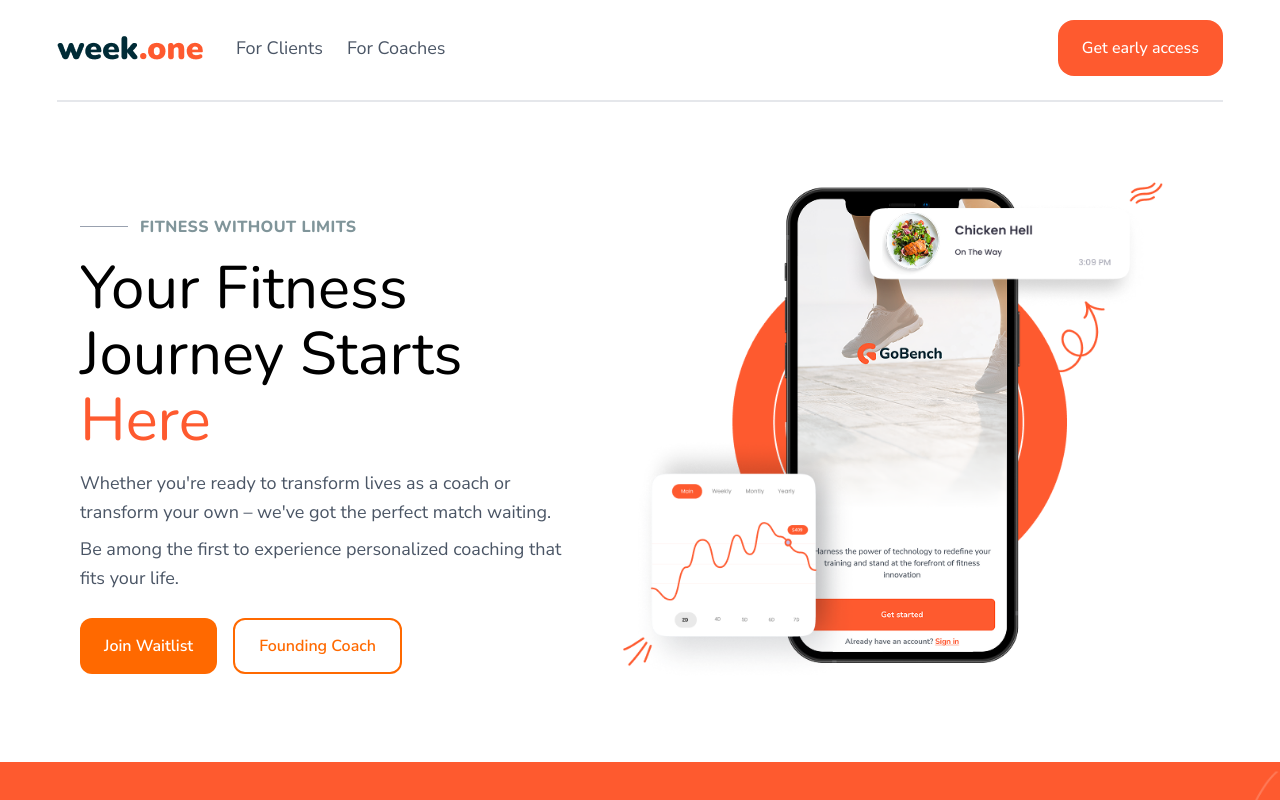
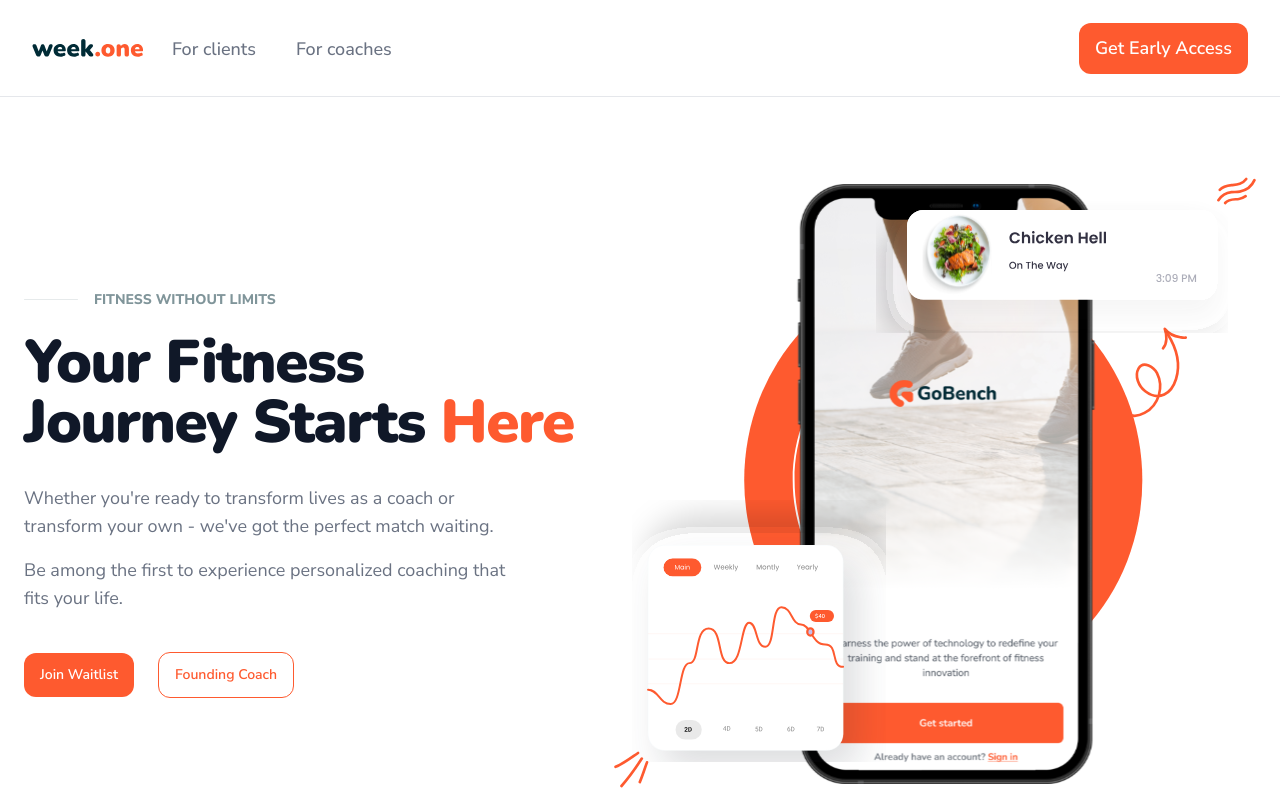
Before and after one commit to WRalak/weekone, a Next.js app: page / in a window 1280 px wide. Shown: the top 800 px of the page. Built offline with nearby package versions, Linux system fonts and the light colour scheme.

Commit message:
updated the paddings

```diff
--- a/app/components/Coaches.tsx
+++ b/app/components/Coaches.tsx
@@ -28,7 +28,7 @@ export default function Dashboard() {
   ];
 
   return (
-    <section className="w-full max-w-[1250px] mx-auto flex flex-col lg:flex-row lg:items-start justify-between px-4 lg:px-20 xl:px-6 py-12 gap-10 lg:gap-16">
+    <section className="w-full max-w-[1250px] mx-auto flex flex-col lg:flex-row lg:items-start justify-between px-6  py-12 gap-10 lg:gap-16">
       {/* LEFT SIDE */}
       <div className="flex-1">
         {/* Heading */}
--- a/app/components/CtaSection.tsx
+++ b/app/components/CtaSection.tsx
@@ -20,7 +20,7 @@ export default function CtaSection() {
   };
 
   return (
-    <div className="w-full px-6 sm:px-6 lg:px-20 mt-10">
+    <div className="w-full px-6 px-6  mt-10">
       <section className="relative w-full max-w-[1214px] min-h-[280px] h-auto md:h-[280px] rounded-2xl overflow-hidden mx-auto">
         {/* Background image */}
         <Image
@@ -36,7 +36,7 @@ export default function CtaSection() {
 
         {/* Content */}
         <div className="relative z-10 h-full flex flex-col justify-center items-center md:items-start px-6 sm:px-10 lg:px-16 py-8 md:py-0 text-white text-center md:text-left">
-          <p className="font-nunito font-[800]  text-[32px] leading-[36px]  leading-tight   font-extrabold sm:text-5xl md:text-6xl lg:text-[70px]  mb-6">
+          <p className="font-nunito font-[800]  text-[32px] leading-[36px]  leading-tight   font-extrabold text-6xl md:text-6xl   mb-6">
             Your Fitness Journey Awaits
           </p>
 
--- a/app/components/Footer.tsx
+++ b/app/components/Footer.tsx
@@ -4,14 +4,14 @@ import Link from "next/link";
 export default function Footer() {
   return (
     <footer className="bg-white text-gray-800 mt-20">
-      <div className="max-w-7xl mx-auto px-6  lg:px-20 py-8">
+      <div className="max-w-7xl mx-auto px-6 py-8">
         {/* Top Row */}
         <div className="flex flex-col md:flex-row justify-between items-start md:items-center">
           {/* Logo */}
-          <div className="mb-6 md:mb-0">
+          <div className="mb-6 md:mb-0 px-">
             <Link href="/" className="flex-shrink-0">
               <Image
-                src="/Logo.png"
+                src="/Logo.svg"
                 alt="logo"
                 width={147}
                 height={42}
@@ -21,7 +21,7 @@ export default function Footer() {
           </div>
 
           {/* Links */}
-          <div className="flex flex-col sm:flex-row space-y-4 sm:space-y-0 sm:space-x-8 text-sm text-gray-600">
+          <div className="flex flex-col sm:flex-row space-y-4 sm:space-y-0 sm:space-x-8 text-[18px] text-gray-600">
             <a href="#privacy" className="hover:text-gray-800 transition-colors">
               Privacy Policy
             </a>
@@ -34,7 +34,7 @@ export default function Footer() {
         {/* Divider */}
         <div className="border-t border-gray-300 mt-6 pt-6">
           {/* Bottom Row */}
-          <p className="text-sm font-medium text-gray-500 text-center md:text-left">
+          <p className="text-[18px] font-medium text-gray-500 text- md:text-left">
             © {new Date().getFullYear()} weekone. All rights reserved.
           </p>
         </div>
--- a/app/components/Hero.tsx
+++ b/app/components/Hero.tsx
@@ -1,61 +1,63 @@
-"use client";
-import Image from "next/image";
+'use client'
 
-export default function Hero() {
+import { useState } from 'react'
+import { Dialog, DialogPanel } from '@headlessui/react'
+
+const navigation = [
+  { name: 'Product', href: '#' },
+  { name: 'Features', href: '#' },
+  { name: 'Marketplace', href: '#' },
+  { name: 'Company', href: '#' },
+]
+
+export const Hero = () => {
+  const [mobileMenuOpen, setMobileMenuOpen] = useState(false)
+
   return (
-    <section className="w-full bg-white mb-20 lg:mb-20 px-6 lg:px-20 xl:px-20 ">
-      <div className="max-w-[1214px] mx-auto flex flex-col lg:flex-row items-center lg:justify-between relative">
+    <div className="bg-white">
+      <div className="relative isolate">
+        <div className="mx-auto max-w-7xl px-6 py-20 lg:flex lg:items-center lg:gap-x-10">
+          <div className="mx-auto max-w-xl lg:mx-0 lg:flex-auto">
+            <div className="flex">
+              <div className="relative flex items-center gap-x-4 bg-white text-sm/6 text-gray-600 ">
+                <img src="dash.svg" alt="" />
+                <a href="#" className="flex items-center gap-x-1 font-extrabold text-[#80959A] uppercase">
+                  <span aria-hidden="true" className="absolute inset-0" />
+                  FITNESS WITHOUT LIMITS
 
-        {/* Left Section - Centered on small screens */}
-        <div className="flex flex-col mt-6  items-center lg:items-start w-full lg:w-[50%] text-center lg:text-left">
-          <div className="flex items-center justify-center lg:justify-start w-full mb-">
-            {/* HR only on mobile */}
-            <hr className="w-12 border-t border-gray-400 mr-3 lg:" />
-            <p className="hero-pretext font-extrabold text-[#80959A] text-base uppercase tracking-wide">
-              FITNESS WITHOUT LIMITS
-            </p>
+                </a>
               </div>
-
-          <h1 className="md:text-[60px] text-[60px] font-nunito lg:text-[60px] mt-4 leading-tight lg:leading-[1.1]">
-            Your Fitness <br className="hidden lg:block" />
+            </div>
+            <h1 className="mt-5 text-6xl font-black tracking-tight text-pretty text-gray-900">
+              Your Fitness<br />
               Journey Starts <span className="text-[#FE5A2F]">Here</span>
             </h1>
-
-          {/* Paragraphs */}
-          <p className="mt-4 text-gray-600 text-[18px] leading-relaxed hidden md:block">
-            Whether you&apos;re ready to transform lives as a coach or <br /> transform your
-            own – we&apos;ve got the perfect match waiting.
+            <p className="mt-8 text-lg font-normal text-pretty text-gray-500">
+                Whether you&apos;re ready to transform lives as a coach or <br /> transform your own - we&apos;ve got the perfect match waiting.
             </p>
-
-          <p className="mt-2 text-sm md:text-[18px] text-gray-600 leading-relaxed">
-            Be among the first to experience personalized coaching that
-            <br className="hidden sm:block" /> fits your life.
+            <p className="mt-4 text-lg font-normal text-pretty text-gray-500">
+                Be among the first to experience personalized coaching that<br /> fits your life.
             </p>
-
-          {/* Buttons */}
-          <div className="flex flex-col sm:flex-row gap-4 mt-6 justify-center lg:justify-start w-full">
-            <button className="bg-orange-500 cursor-pointer text-white px-6 py-3 sm:px-6 sm:py-4 rounded-xl font-semibold hover:bg-orange-600 transition w-full sm:w-auto">
-              Join Waitlist
+            <div className="mt-10 flex items-center gap-x-6">
+            <button
+                type="button"
+                className="hidden sm:block relative items-center gap-x-1.5 rounded-xl bg-[#FE5A2F] px-4 py-3 text-sm font-semibold text-white hover:bg-[#FE5A2F]/80 focus-visible:outline-2 focus-visible:outline-offset-2 focus-visible:outline-[#FE5A2F] capitalize cursor-pointer"
+              >
+                Join waitlist
               </button>
-
-            <button className="border-2 border-orange-500 text-orange-500 px-6 py-3 rounded-xl font-semibold hover:bg-orange-50 transition hidden md:block cursor-pointer w-full sm:w-auto">
-              Founding Coach
+              <button
+                type="button"
+                className="hidden sm:block relative items-center gap-x-1.5 rounded-xl bg-white px-4 py-3 text-sm font-semibold text-[#FE5A2F]  border-[#FE5A2F] border-[1.5px] focus-visible:outline-2 focus-visible:outline-offset-2 focus-visible:outline-[#FE5A2F] capitalize cursor-pointer"
+              >
+                Founding coach
               </button>
             </div>
           </div>
-
-        {/* Right Section */}
-        <div className="relative  lg:mt-0 w-full lg:w-[680px] h-[607px] sm:h-[500px] flex justify-center">
-          <Image
-            src="/Hero.png"
-            alt="Phone"
-            width={680}
-            height={607}
-            className="object-contain"
-            priority
-          />
+          <div className="mt-16 sm:mt-24 lg:mt-0 lg:shrink-0 lg:grow">
+            <img alt="" src="app-screenshot.svg" className="w-full h-full object-contain" />
           </div>
         </div>
-    </section>
-  );
+      </div>
+    </div>
+  )
 }
--- a/app/components/Navbar.tsx
+++ b/app/components/Navbar.tsx
@@ -1,91 +1,97 @@
-"use client";
-import Image from "next/image";
-import Link from "next/link";
-import { useState } from "react";
-import { FiX } from "react-icons/fi";
-import { RiMenu3Line } from "react-icons/ri";
+import { Disclosure, DisclosureButton, DisclosurePanel } from '@headlessui/react'
+import { Cancel01Icon, Menu11Icon } from '@hugeicons-pro/core-twotone-rounded'
+import { HugeiconsIcon } from '@hugeicons/react'
 
-export default function Navbar() {
-  const [isOpen, setIsOpen] = useState(false);
+interface Link {
+  name: string
+  href: string
+}
 
+const links: Link[] = [
+  { name: "For clients", href: "/#" },
+  { name: "For coaches", href: "/#" }
+]
+
+export const Navbar = () => {
   return (
-    <nav className="top-0 left-0 w-full bg-white z-50">
+    <Disclosure as="nav" className="relative bg-white">
+      <div className="mx-auto max-w-7xl px-4  border-b border-gray-200 py-4 sm:px-6 lg:px-8">
+        <div className="flex h-16 justify-between">
+          {/* Left side: Logo + Links */}
+          <div className="flex">
+            {/* Logo */}
+            <div className="flex shrink-0 items-center">
+              <img
+                alt="Your Company"
+                src="Logo.svg"
+                className="h-8 w-auto"
+              />
+            </div>
 
-      <div className="max-w-[1214px] mx-auto py-4 px-6 lg:px- sm:px-6">
-        <div className="flex flex-col">
-
-<div className="flex justify-between items-center h-16">
-
-  <div className="flex items-center space-x-8">
-
-    <Link href="/" className="flex-shrink-0">
-      <Image
-        src="/Logo.png"
-        alt="logo"
-        width={147}
-        height={42}
-        priority
-        className="block"
-      />
-    </Link>
-
-
-    <div className="hidden md:flex items-center space-x-6">
-      <a href="#clients" className="text-gray-600 text-[18px]  cursor-pointer ">
-        For Clients
+            {/* Desktop links */}
+            <div className="hidden md:ml-6 md:flex md:space-x-8">
+              {links.map((link, index) => (
+                <a
+                  key={`${link.name}-${index}`}
+                  href={link.href}
+                  className="inline-flex items-center border-b-2 border-transparent px-1 pt-1 text-[18px] font-medium text-gray-500 hover:border-gray-300 hover:text-gray-700"
+                >
+                  {link.name}
                 </a>
-      <a href="#coaches" className="text-gray-600 text-[18px]  cursor-pointer ">
-        For Coaches
-      </a>
+              ))}
             </div>
           </div>
 
-
-  <div className="hidden md:flex items-center">
-    <button className="bg-[#FE5A2F] text-white px-6 py-4 rounded-2xl cursor-pointer  font-medium">
+          {/* Right side: CTA + Mobile menu */}
+          <div className="flex items-center gap-2.5">
+            {/* CTA button (desktop only) */}
+            <div className="shrink-0">
+              <button
+                type="button"
+                className="hidden sm:block relative items-center gap-x-1.5 rounded-xl bg-[#FE5A2F] px-4 py-3 text-[18px] font-semibold text-white hover:bg-[#FE5A2F]/80 focus-visible:outline-2 focus-visible:outline-offset-2 focus-visible:outline-[#FE5A2F] capitalize cursor-pointer"
+              >
                 Get early access
               </button>
             </div>
 
+            {/* Mobile menu button */}
+            <div className="flex items-center md:hidden">
+              <DisclosureButton className="group relative inline-flex items-center justify-center rounded-md p-2 text-gray-700 hover:bg-gray-100 hover:text-gray-800 ">
+                <span className="absolute -inset-0.5" />
+                <span className="sr-only">Open main menu</span>
+                <HugeiconsIcon icon={Menu11Icon} className="block size-8 group-data-open:hidden" />
+                <HugeiconsIcon icon={Cancel01Icon} className="hidden size-8 group-data-open:block" />
+              </DisclosureButton>
+            </div>
+          </div>
+        </div>
+      </div>
 
-  <div className="md:hidden flex items-center">
+      {/* Mobile menu content */}
+      <DisclosurePanel className="md:hidden">
+        <div className="space-y-1 pt-2 pb-3">
+          {links.map((link, index) => (
+            <DisclosureButton
+              key={`${link.name}-${index}`}
+              as="a"
+              href={link.href}
+              className="block border-l-4 border-transparent py-2 pr-4 pl-3 text-base font-medium text-gray-500 hover:border-gray-300 hover:bg-gray-50 hover:text-gray-800 sm:pr-6 sm:pl-5"
+            >
+              {link.name}
+            </DisclosureButton>
+          ))}
+
+          {/* CTA inside mobile menu */}
+          <div className="mt-3 px-3">
             <button
-      onClick={() => setIsOpen(!isOpen)}
-      className="text-gray-800 focus:outline-none"
+              type="button"
+              className="w-full rounded-xl bg-[#FE5A2F] px-4 py-3 text-sm font-semibold text-white hover:bg-[#FE5A2F]/80 "
             >
-      {isOpen ? <FiX size={28} /> : <RiMenu3Line size={28} />}
+              Get early access
             </button>
           </div>
         </div>
-
-
-
-          <hr className=" border-[1px] border-gray-200 mt-5" />
-        </div>
-      </div>
-
-      {/* Mobile Menu */}
-      {isOpen && (
-        <div className="md:hidden bg-white shadow-lg px-4 pt-2 pb-4 space-y-4">
-          <a
-            href="#clients"
-            className="block text-gray-800"
-            onClick={() => setIsOpen(false)}
-          >
-            For Clients
-          </a>
-          <a
-            href="#coaches"
-            className="block text-gray-800"
-            onClick={() => setIsOpen(false)}
-          >
-            For Coaches
-          </a>
-          <button className="w-full bg-[#FE5A2F] text-white px-4 py-2 rounded-lg font-medium">
-            Get early access
-          </button>
-        </div>
-      )}
-    </nav>
-  );
+      </DisclosurePanel>
+    </Disclosure>
+  )
 }
--- a/app/components/Services.tsx
+++ b/app/components/Services.tsx
@@ -2,7 +2,7 @@ import Image from "next/image";
 
 export default function InfoBar() {
   return (
-    <div className="relative w-full bg-[#FE5A2F] lg:h-[220px] flex flex-col lg:flex-row items-center justify-center px-6 py-8 lg:px-12">
+    <div className="relative w-full bg-[#FE5A2F] lg:h-[220px] flex flex-col lg:flex-row items-center justify-center py-10 lg:py-0 gap-6 lg:gap-10">
 
       {/* Left lines on desktop */}
       <div className="hidden lg:block absolute left-0 top-1/2 -translate-y-1/2">
--- a/app/components/clients.tsx
+++ b/app/components/clients.tsx
@@ -25,28 +25,28 @@ export default function Page() {
         <div className="flex flex-col items-center md:items-start w-full md:w-1/2 space-y-4 text-center md:text-left relative">
           {/* Heading label */}
           <div className="flex items-center w-full my-2 md:my-0 justify-center md:justify-start">
-            <hr className="w-12 border-t border-gray-400 mr-2 lg:hidden" />
+            <hr className="w-12 border-t border-gray-400 mr-2 " />
             <p className="text-sm font-semibold text-gray-500 uppercase tracking-wide">
               CLIENTS
             </p>
           </div>
 
           {/* Title */}
-          <h2 className="text-4xl  md:text-5xl font-bold leading-tight text-gray-900">
+          <h1 className="mt-5 text-5xl font-black  leading-snug tracking-tight text-pretty text-gray-900">
             Your Fitness Journey <br />
-            <span className="text-[#FE5A2F]">Simplified</span>
-          </h2>
+            <span className="text-[#FE5A2F] ">Simplified</span>
+          </h1>
 
          {/* Bullet Points */}
 <ul className="text-base text-sm md:text-[18px] text-gray-600 space-y-3 mt-4 list-disc pl-6">
   <li>
-    Discover certified trainers who match your goals and schedule.
+    Discover certified trainers who match your goals and <br /> schedule.
   </li>
   <li>
-    Book sessions that fit your busy lifestyle – anytime, anywhere.
+    Book sessions that fit your busy lifestyle – anytime,<br /> anywhere.
   </li>
   <li>
-    Build lasting habits with trainers who keep you motivated and on track.
+    Build lasting habits with trainers who keep you <br /> motivated and on track.
   </li>
 </ul>
 
--- a/app/page.tsx
+++ b/app/page.tsx
@@ -1,22 +1,25 @@
-import Navbar from "./components/Navbar";
-import Hero from "./components/Hero";
+import  "./components/Navbar";
 import Services from "./components/Services";
 import About from "./components/clients";
 import Coaches from "./components/Coaches";
 import InputForm from "./components/CtaSection";
 import Footer from "./components/Footer";
 
+import { Navbar } from "./components/Navbar";
+import { Hero } from "./components/Hero";
+
+
 export default function Home() {
   return (
     <>
       <Navbar />
-      <main className="pt-16"> {/* padding to offset fixed navbar */}
+
         <Hero />
         <Services />
         <About />
         <Coaches />
         <InputForm />
-      </main>
+
       <Footer />
     </>
   );
```
Lines whose indentation alone changed are shown as unchanged.
